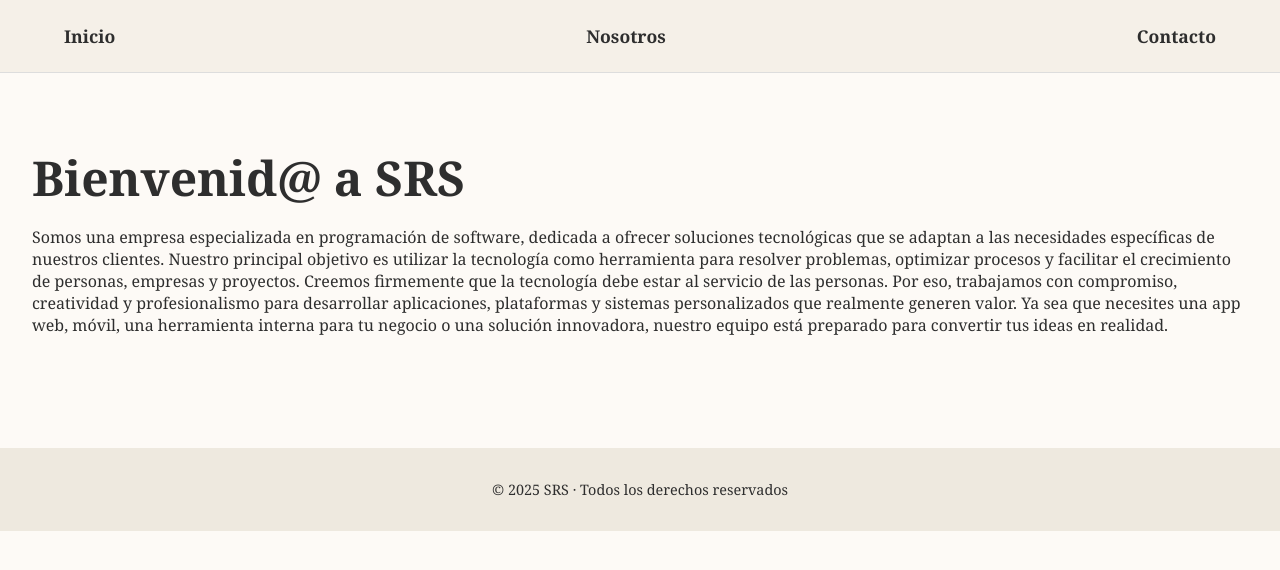
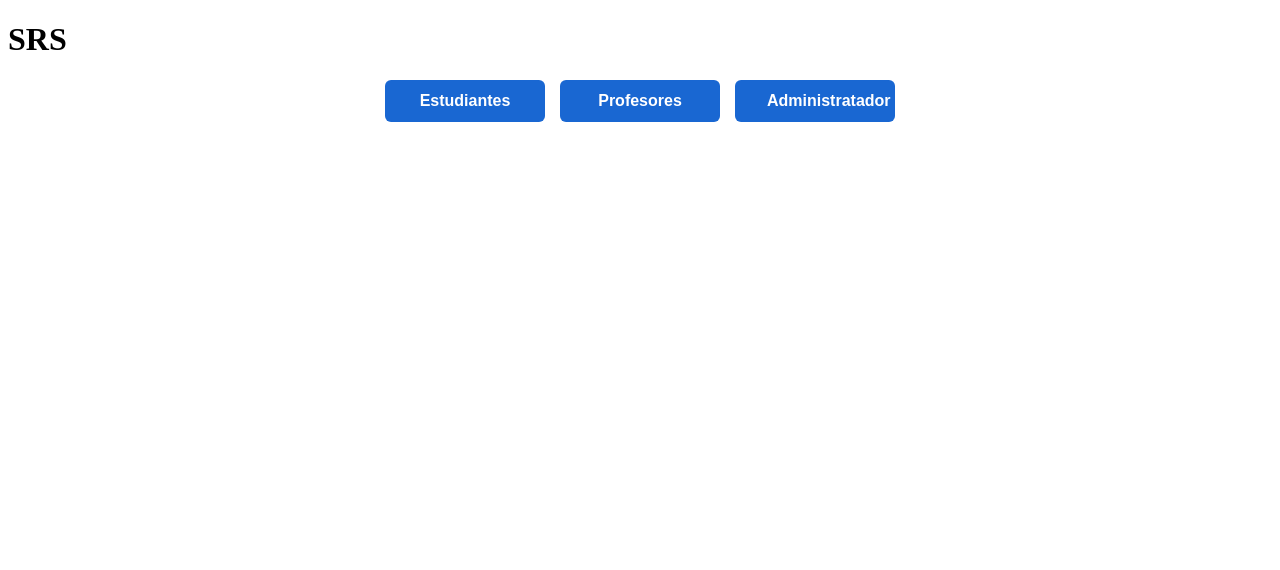
Before and after one commit to saratorress0/PaginaFroned, a React (Vite) app: page / in a window 1280 px wide. Shown: the top 570 px of the page. Built offline with nearby package versions, Linux system fonts and the light colour scheme.

Commit message:
primer commit

```diff
--- a/src/App.jsx
+++ b/src/App.jsx
@@ -1,25 +1,13 @@
-import { BrowserRouter as Router, Routes, Route } from 'react-router-dom'
-import './App.css'
-import Contact from './components/contact'
-import About from './components/about'
-import Barra from './components/barra'
-import Home from './components/home'
-import PiePagina from './components/pie_pagina'
+import React from "react";
+import Botones from "./components/Botones"; // Importamos el componente
 
 function App() {
   return (
-    <Router>
-      <div>
-        <Barra />
-        <Routes>
-          <Route path="/" element={<Home />} />
-          <Route path="/contacto" element={<Contact />} />
-          <Route path="/nosotros" element={<About />} />
-        </Routes>
-        <PiePagina />
-      </div>
-    </Router>
-  )
+    <div>
+      <h1>SRS</h1>
+      <Botones />
+    </div>
+  );
 }
 
-export default App
+export default App;
--- a/src/app.css
+++ b/src/app.css
@@ -1,50 +1,50 @@
-/* src/App.css */
 
-body {
-    margin: 0;
-    font-family: 'Georgia', serif;
-    background-color: #fdfaf6;
-    color: #2e2e2e;
+.modal-overlay {
+  position: fixed;
+  top: 0;
+  left: 0;
+  width: 100%;
+  height: 100%;
+  background: rgba(0,0,0,0.5);
+  display: flex;
+  align-items: center;
+  justify-content: center;
+  z-index: 999;
 }
 
-  a {
-    text-decoration: none;
-    color: inherit;
+.modal-content {
+  background: white;
+  padding: 30px;
+  border-radius: 8px;
+  width: 320px;
+  box-shadow: 0 4px 12px rgba(0,0,0,0.3);
+  position: relative;
+  animation: fadeIn 0.3s ease;
 }
 
-  nav {
-    display: flex;
-    justify-content: space-between;
-    align-items: center;
-    padding: 1.5rem 3rem;
-    background-color: #f5f0e8;
-    border-bottom: 1px solid #ddd;
-    font-weight: bold;
-    font-size: 1.1rem;
+.cerrar-modal {
+  position: absolute;
+  top: 10px;
+  right: 15px;
+  font-size: 20px;
+  cursor: pointer;
 }
 
-  nav a {
-    margin: 0 1rem;
-    transition: color 0.2s ease;
+.form-login {
+  display: flex;
+  flex-direction: column;
+  gap: 12px;
+  margin-top: 10px;
 }
 
-  nav a:hover {
-    color: #7b6f5d;
+.form-login input {
+  padding: 10px;
+  font-size: 14px;
+  border: 1px solid #ccc;
+  border-radius: 4px;
 }
 
-  main {
-    padding: 4rem 6rem;
+@keyframes fadeIn {
+  from {opacity: 0; transform: scale(0.9);}
+  to {opacity: 1; transform: scale(1);}
 }
-
-  h1, h2 {
-    font-size: 3rem;
-    margin-bottom: 1rem;
-  }
-
-  footer {
-    padding: 2rem 3rem;
-    text-align: center;
-    background-color: #eee9df;
-    margin-top: 4rem;
-    font-size: 0.9rem;
-  }
--- /dev/null
+++ b/src/components/Botones.css
@@ -0,0 +1,80 @@
+.boton {
+    background-color: #1967d2;
+    color: white;
+    border: none;
+    padding: 12px 32px;
+    font-size: 16px;
+    font-weight: 600;
+    border-radius: 6px;
+    width: 160px;
+    cursor: pointer;
+    transition: background-color 0.25s ease, transform 0.1s ease;
+    font-family: "Source Sans Pro", Arial, sans-serif;
+}
+
+.boton:hover {
+    background-color: #1454a8;
+    transform: translateY(-2px);
+}
+
+.boton:active {
+    transform: translateY(0);
+}
+
+.contenedor-botones {
+    display: flex;
+    justify-content: center;
+    gap: 15px;
+    flex-wrap: wrap;
+}
+
+/* --- Modal --- */
+.modal-overlay {
+    position: fixed;
+    top: 0;
+    left: 0;
+    width: 100%;
+    height: 100%;
+    background: rgba(0,0,0,0.5);
+    display: flex;
+    align-items: center;
+    justify-content: center;
+    z-index: 999;
+}
+
+.modal-content {
+    background: white;
+    padding: 30px;
+    border-radius: 8px;
+    width: 320px;
+    box-shadow: 0 4px 12px rgba(0,0,0,0.3);
+    position: relative;
+    animation: fadeIn 0.3s ease;
+}
+
+.cerrar-modal {
+    position: absolute;
+    top: 10px;
+    right: 15px;
+    font-size: 20px;
+    cursor: pointer;
+}
+
+.form-login {
+    display: flex;
+    flex-direction: column;
+    gap: 12px;
+    margin-top: 10px;
+}
+
+.form-login input {
+    padding: 10px;
+    font-size: 14px;
+    border: 1px solid #ccc;
+    border-radius: 4px;
+}
+
+@keyframes fadeIn {
+    from {opacity: 0; transform: scale(0.9);}
+    to {opacity: 1; transform: scale(1);}
+}
--- /dev/null
+++ b/src/components/Botones.jsx
@@ -0,0 +1,88 @@
+import React, { useState } from "react";
+import "./Botones.css";
+import { usuarios } from "../users"; // Importamos los usuarios
+
+function Botones() {
+  const [usuarioSeleccionado, setUsuarioSeleccionado] = useState(null);
+  const [mostrarModal, setMostrarModal] = useState(false);
+  const [username, setUsername] = useState("");
+  const [password, setPassword] = useState("");
+  const [error, setError] = useState("");
+
+  const manejarClick = (tipo) => {
+    setUsuarioSeleccionado(tipo);
+    setMostrarModal(true);
+    setError("");
+    setUsername("");
+    setPassword("");
+  };
+
+  const cerrarModal = () => {
+    setMostrarModal(false);
+    setUsuarioSeleccionado(null);
+  };
+
+  const manejarLogin = (e) => {
+    e.preventDefault();
+    const usuarioValido = usuarios.find(
+      (u) =>
+        u.username === username &&
+        u.password === password &&
+        u.rol.toLowerCase() === usuarioSeleccionado.toLowerCase()
+    );
+
+    if (usuarioValido) {
+      alert(`Bienvenido ${usuarioValido.username} (${usuarioValido.rol})`);
+      cerrarModal();
+    } else {
+      setError("Usuario o contraseña incorrectos para este rol.");
+    }
+  };
+
+  return (
+    <div>
+      <div className="contenedor-botones">
+        <button className="boton" onClick={() => manejarClick("estudiantes")}>
+          Estudiantes
+        </button>
+        <button className="boton" onClick={() => manejarClick("profesores")}>
+          Profesores
+        </button>
+        <button className="boton" onClick={() => manejarClick("administrador")}>
+          Administratador
+        </button>
+      </div>
+
+      {mostrarModal && (
+        <div className="modal-overlay">
+          <div className="modal-content">
+            <span className="cerrar-modal" onClick={cerrarModal}>
+              &times;
+            </span>
+            <h2>Iniciar sesión como {usuarioSeleccionado}</h2>
+            <form className="form-login" onSubmit={manejarLogin}>
+              <input
+                type="text"
+                placeholder="Usuario"
+                value={username}
+                onChange={(e) => setUsername(e.target.value)}
+              />
+              <input
+                type="password"
+                placeholder="Contraseña"
+                value={password}
+                onChange={(e) => setPassword(e.target.value)}
+              />
+              {error && <p className="error">{error}</p>}
+              <button type="submit" className="boton">
+                Iniciar Sesión
+              </button>
+            </form>
+          </div>
+        </div>
+      )}
+    </div>
+  );
+}
+
+export default Botones;
--- a/src/components/about.jsx
+++ /dev/null
@@ -1,17 +0,0 @@
-// src/components/About.jsx
-function About() {
-  return (
-    <main>
-      <h1>Mision</h1>
-      <p>
-      Nuestra misión es desarrollar soluciones digitales innovadoras, personalizadas y eficientes mediante software y diseño web de alta calidad, para ayudar a empresas y emprendedores a potenciar su presencia en línea y optimizar sus procesos tecnológicos.
-      </p>
-      <h1>Vision</h1>
-      <p style={{ marginTop: '2rem' }}>
-      Para el 2030, SRS, será reconocido por impulsar la transformación digital de los emprendedores, pequeñas y medianas empresas a través de tecnología innovadora, accesible y de alta calidad. Siendo una empresa líder en desarrollo de software y soluciones web nacionalmente, reconocida por su innovación, compromiso con la calidad y su capacidad de transformar digitalmente a sus clientes. Aspiramos a construir un entorno donde el talento creativo y técnico se combine con valores éticos y un profundo compromiso con el progreso tecnológico, promoviendo así el crecimiento sostenible, la inclusión digital y el acceso equitativo a herramientas digitales.
-      </p>
-    </main>
-  )
-}
-
-export default About
--- a/src/components/barra.jsx
+++ /dev/null
@@ -1,11 +0,0 @@
-function Barra() {
-  return (
-    <nav>
-      <a href="/">Inicio</a>
-      <a href="/nosotros">Nosotros</a>
-      <a href="/contacto">Contacto</a>
-    </nav>
-  )
-}
-
-export default Barra
--- a/src/components/contact.jsx
+++ /dev/null
@@ -1,84 +0,0 @@
-// src/components/Contact.jsx
-import React, { useState } from 'react'
-import contactoService from '../services/contacto'
-
-function Contact() {
-  const [form, setForm] = useState({
-    name: '',
-    email: '',
-    subject: '',
-    message: ''
-  })
-
-  const handleChange = (e) => {
-    setForm({
-      ...form,
-      [e.target.name]: e.target.value
-    })
-  }
-
-  const handleSubmit = async (e) => {
-    e.preventDefault()
-
-    if (!form.name || !form.email || !form.message) {
-      alert('Por favor, completa todos los campos obligatorios.')
-      return
-    }
-
-    const nuevoContacto = {
-      name: form.name,
-      email: form.email,
-      subject: form.subject,
-      message: form.message
-    }
-
-    try {
-      const response = await contactoService.enviar(nuevoContacto)
-      console.log('Guardado en MongoDB:', response)
-      alert('Formulario enviado con éxito')
-      setForm({ name: '', email: '', subject: '', message: '' })
-    } catch (error) {
-      console.error('Error al enviar:', error)
-      alert('Error al enviar el formulario')
-    }
-  }
-
-  return (
-    <div className="App" style={{ display: 'flex', justifyContent: 'center', alignItems: 'center', height: '100vh' }}>
-      <form onSubmit={handleSubmit} style={{
-        background: '#fff',
-        padding: '30px',
-        borderRadius: '8px',
-        boxShadow: '0 0 10px rgba(0,0,0,0.1)',
-        width: '100%',
-        maxWidth: '500px'
-      }}>
-        <h2>Contáctanos</h2>
-
-        <div style={{ marginBottom: '15px' }}>
-          <label>Nombre:</label>
-          <input type="text" name="name" value={form.name} onChange={handleChange} required />
-        </div>
-
-        <div style={{ marginBottom: '15px' }}>
-          <label>Correo Electrónico:</label>
-          <input type="email" name="email" value={form.email} onChange={handleChange} required />
-        </div>
-
-        <div style={{ marginBottom: '15px' }}>
-          <label>Asunto:</label>
-          <input type="text" name="subject" value={form.subject} onChange={handleChange} />
-        </div>
-
-        <div style={{ marginBottom: '15px' }}>
-          <label>Mensaje:</label>
-          <textarea name="message" value={form.message} onChange={handleChange} required />
-        </div>
-
-        <button type="submit">Enviar</button>
-      </form>
-    </div>
-  )
-}
-
-export default Contact
--- a/src/components/home.jsx
+++ /dev/null
@@ -1,13 +0,0 @@
-function Home() {
-    return (
-      <section style={{ padding: '2em' }}>
-        <h1>Bienvenid@ a SRS</h1>
-        <p>Somos una empresa especializada en programación de software, dedicada a ofrecer soluciones tecnológicas que se adaptan a las necesidades específicas de nuestros clientes. Nuestro principal objetivo es utilizar la tecnología como herramienta para resolver problemas, optimizar procesos y facilitar el crecimiento de personas, empresas y proyectos.
-
-Creemos firmemente que la tecnología debe estar al servicio de las personas. Por eso, trabajamos con compromiso, creatividad y profesionalismo para desarrollar aplicaciones, plataformas y sistemas personalizados que realmente generen valor.
-
-Ya sea que necesites una app web, móvil, una herramienta interna para tu negocio o una solución innovadora, nuestro equipo está preparado para convertir tus ideas en realidad.</p>
-      </section>
-    )
-  }
-  export default Home
--- a/src/components/pie_pagina.jsx
+++ /dev/null
@@ -1,9 +0,0 @@
-function PiePagina() {
-  return (
-    <footer>
-      © {new Date().getFullYear()} SRS · Todos los derechos reservados
-    </footer>
-  )
-}
-
-export default PiePagina
--- /dev/null
+++ b/src/users.js
@@ -0,0 +1,6 @@
+// src/users.js
+export const usuarios = [
+    { username: 'juan', password: '1234', rol: 'estudiantes' },
+    { username: 'maria', password: 'abcd', rol: 'profesores' },
+    { username: 'admin', password: 'admin', rol: 'administrador' },
+  ];
```
Lines whose indentation alone changed are shown as unchanged.
